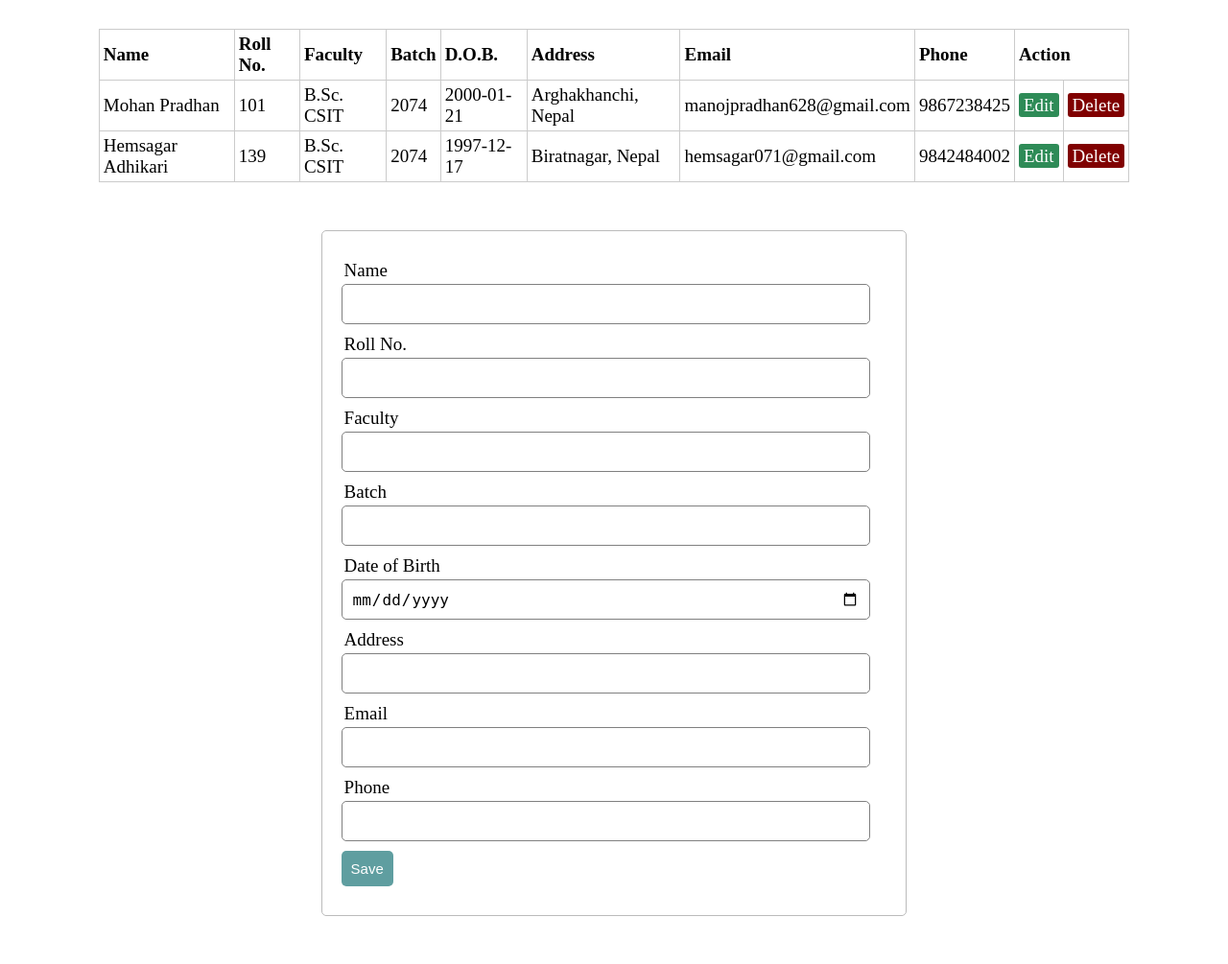
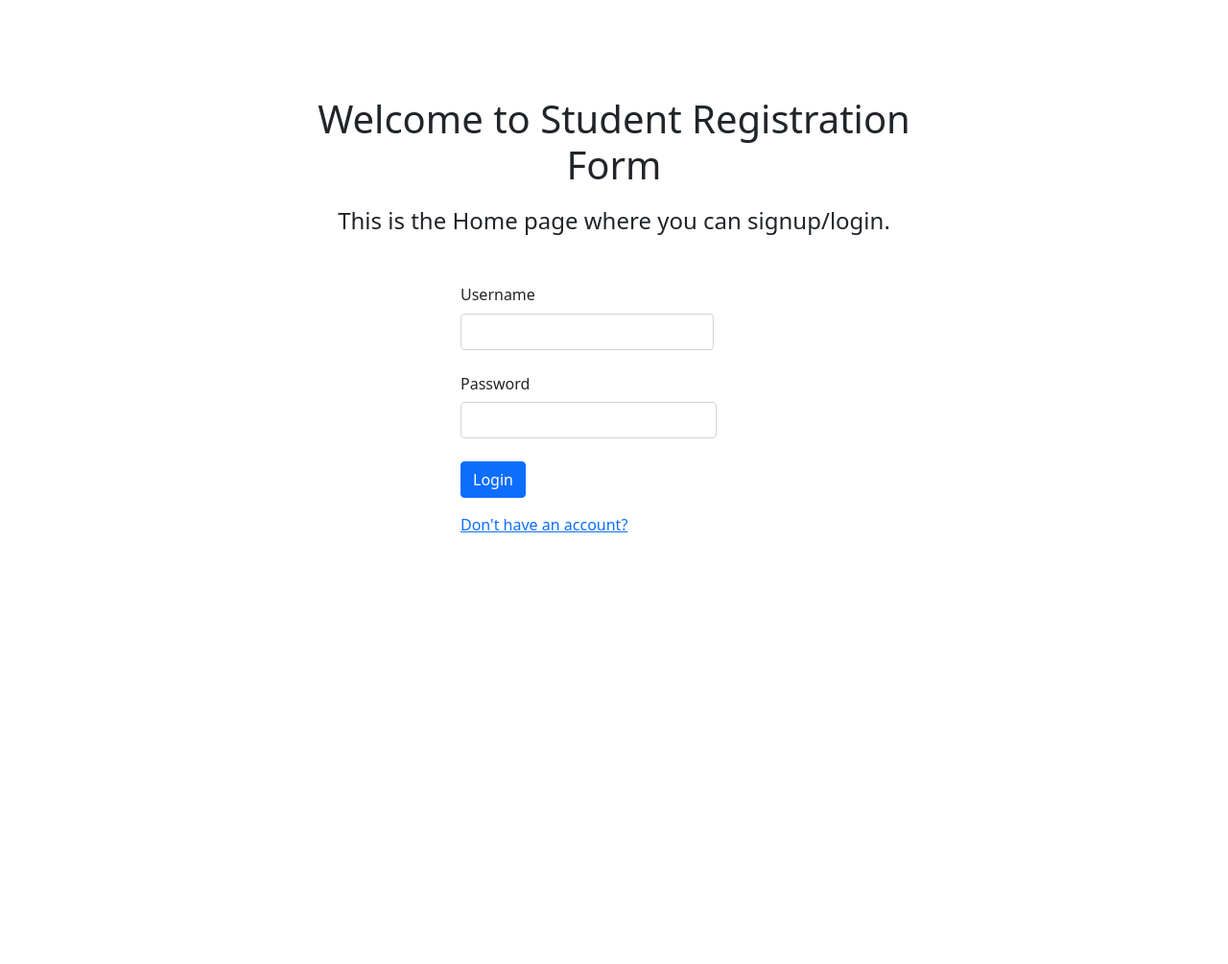
Before and after one commit to emoueitchaien/wt-student-record-mgmt, a PHP site: page / in a window 1280 px wide. Shown: the whole page at 96% size. After the commit the page ends 555 px from the top, so only its background shows below. Run offline with PHP 8.4, Linux system fonts and the light colour scheme; data comes from the database, SQL or seed files in the repository.

Commit message:
added signup, moved student form to student page

```diff
--- a/index.php
+++ b/index.php
@@ -1,136 +1,45 @@
-<?php  include('server.php'); ?>
-
-<?php
-	if (isset($_GET['edit'])) {
-		$id = $_GET['edit'];
-
-		// echo $id . gettype($id);
-
-		$update = true;
-
-		$record = mysqli_query($db, "SELECT * FROM students WHERE id=$id");
-
-		// echo gettype($record);
-
-		// if (!$record){
-		// 	printf("Error: %s\n", mysqli_error($db));
-		// 	exit();
-		// }
-
-		// printf(count(mysqli_fetch_array($record)));
-
-		// if (count(mysqli_fetch_array($record)) == 1 ) {
-			$n = mysqli_fetch_array($record);
-			$name = $n['name'];
-			$roll_no = $n['roll_no'];
-			$faculty = $n['faculty'];
-			$batch = $n['batch'];
-			$dob = $n['dob'];
-			$address = $n['address'];
-			$email = $n['email'];
-			$phone = $n['phone'];
-		// }
-	}
-?>
-
-<!DOCTYPE html>
-<html>
-<head>
-	<title>Student Form</title>
-	<link rel="stylesheet" type="text/css" href="style.css">
-	<script type="text/javascript" src="validate.js"></script>
-</head>
-<body>
-
-	<?php if (isset($_SESSION['message'])): ?>
-		<div class="msg">
-			<?php
-				echo $_SESSION['message'];
-				unset($_SESSION['message']);
-			?>
-		</div>
-	<?php endif ?>
 
 
-	<?php $results = mysqli_query($db, "SELECT * FROM students"); ?>
+<html>
 
-	<table>
-		<thead>
-			<tr>
-				<th>Name</th>
-				<th>Roll No.</th>
-				<th>Faculty</th>
-				<th>Batch</th>
-				<th>D.O.B.</th>
-				<th>Address</th>
-				<th>Email</th>
-				<th>Phone</th>
-				<th colspan="2">Action</th>
-			</tr>
-		</thead>
+	<head>
+		<title>Login</title>
+		<script src="login_validate.js"></script>
+		<link href="https://cdn.jsdelivr.net/npm/bootstrap@5.0.0-beta1/dist/css/bootstrap.min.css" rel="stylesheet"
+				integrity="sha384-giJF6kkoqNQ00vy+HMDP7azOuL0xtbfIcaT9wjKHr8RbDVddVHyTfAAsrekwKmP1" crossorigin="anonymous">
+	</head>
 
-		<?php while ($row = mysqli_fetch_array($results)) { ?>
-			<tr>
-				<td><?php echo $row['name']; ?></td>
-				<td><?php echo $row['roll_no']; ?></td>
-				<td><?php echo $row['faculty']; ?></td>
-				<td><?php echo $row['batch']; ?></td>
-				<td><?php echo $row['dob']; ?></td>
-				<td><?php echo $row['address']; ?></td>
-				<td><?php echo $row['email']; ?></td>
-				<td><?php echo $row['phone']; ?></td>
-				<td>
-					<a href="index.php?edit=<?php echo $row['id']; ?>" class="edit_btn" >Edit</a>
-				</td>
-				<td>
-					<a href="server.php?del=<?php echo $row['id']; ?>" class="del_btn">Delete</a>
-				</td>
-			</tr>
-		<?php } ?>
-	</table>
+	<body>
+		<?php
+			include("server.php");
+		?>
+		<div style="margin : 100px auto; width: 50%;">
 
-	<form name="student-form" method="post" action="server.php" >
-		<input type="hidden" name="id" value="<?php echo $id; ?>">
-		<div class="input-group">
-			<label>Name</label>
-			<input type="text" name="name" value="<?php echo $name; ?>">
+			<h1 style="text-align: center;">Welcome to Student Registration Form</h1>
+			<h4 style="text-align: center; margin-top: 20px;">This is the Home page where you can signup/login.</h4>
+
+			<div style=" width: 50%; margin: 50px auto;">
+				<form name="form1" class="row g-3 needs-validation" novalidate method="post">
+					<div class="col-md-10">
+						<label for="userName" class="form-label" >Username</label>
+						<input type="text" class="form-control" id="validationCustom01" name="username" required>
 					</div>
-		<div class="input-group">
-			<label>Roll No.</label>
-			<input type="text" name="roll_no" value="<?php $roll_no==0 ? printf("") : printf($roll_no); ?>">
+					<div class="mb-2">
+						<label for="inputPass" class="col-sm-2 col-form-label">Password</label>
+						<div class="col-md-10">
+							<input type="password" name="password1" class="form-control" id="inputpass">
 						</div>
-		<div class="input-group">
-			<label>Faculty</label>
-			<input type="text" name="faculty" value="<?php echo $faculty; ?>">
 					</div>
-		<div class="input-group">
-			<label>Batch</label>
-			<input type="text" name="batch" value="<?php $batch==0 ? printf("") : printf($batch); ?>">
+					<div class="col-12">
+						<button onclick="return validateForm()" style="margin-right: 20px" class="btn btn-primary"
+								type="submit" name="submit" value="Submit">Login</button>
 					</div>
-		<div class="input-group">
-			<label>Date of Birth</label>
-			<input type="date" name="dob" value="<?php echo $dob; ?>">
+					<a href="signup.php">Don't have an account?</a>
+				</form>
 			</div>
-		<div class="input-group">
-			<label>Address</label>
-			<input type="text" name="address" value="<?php echo $address; ?>">
+
 		</div>
-		<div class="input-group">
-			<label>Email</label>
-			<input type="text" name="email" value="<?php echo $email; ?>">
-		</div>
-		<div class="input-group">
-			<label>Phone</label>
-			<input type="text" name="phone" value="<?php $phone==0 ? printf("") : printf($phone); ?>">
-		</div>
-		<div class="input-group">
-			<!-- <button class="btn" type="submit" name="save" >Save</button> -->
-			<?php if ($update == true): ?>
-				<button class="btn" onclick="return validateForm()" type="submit" name="update" style="background: #556B2F;" >Update</button>
-			<?php else: ?>
-				<button class="btn" onclick="return validateForm()" type="submit" name="save" >Save</button>
-			<?php endif ?>
-		</div>
-	</form>
+
 	</body>
+
 </html>
--- a/server.php
+++ b/server.php
@@ -1,5 +1,6 @@
 <?php
 	session_start();
+	// $message = "";
 	$db = mysqli_connect('localhost', 'root', '', 'wt_crud');
 
 	// initialize variables
@@ -13,6 +14,36 @@
 	$email = "";
 	$phone = 0;
 	$update = false;
+
+	if(isset($_POST['submit'])) {
+		$user = mysqli_real_escape_string($db, $_POST['username']);
+		$pass = mysqli_real_escape_string($db, $_POST['password1']);
+
+		if($user == "" || $pass == "") {
+			echo "Either username or password field is empty.";
+			echo "<br/>";
+			echo "<a href='login.php'>Go back</a>";
+		}
+		else {
+			$result = mysqli_query($db, "SELECT * FROM register WHERE username = '$user' AND password1 = '$pass' ")
+						or die("Could not execute the select query.");
+
+			$row = mysqli_fetch_assoc($result);
+
+			if(is_array($row) && !empty($row)) {
+				$_SESSION["id"] = $row['id'];
+				$_SESSION["username"] = $row['username'];
+			} else {
+				echo "Invalid username or password.";
+				echo "<br/>";
+				echo "<a href='login.php'>Go back</a>";
+			}
+
+			if(isset($_SESSION["id"])) {
+				header("Location: student.php");
+			}
+		}
+	}
 
 	if (isset($_POST['save'])) {
 
@@ -31,7 +62,7 @@
 		);
 
 		$_SESSION['message'] = "Record saved";
-		header('location: index.php');
+		header('location: student.php');
 	}
 
 	if (isset($_POST['update'])) {
@@ -51,12 +82,13 @@
 		);
 
 		$_SESSION['message'] = "Record updated!";
-		header('location: index.php');
+		header('location: student.php');
 	}
 
 	if (isset($_GET['del'])) {
 		$id = $_GET['del'];
 		mysqli_query($db, "DELETE FROM students WHERE id=$id");
 		$_SESSION['message'] = "Record deleted!";
-		header('location: index.php');
+		header('location: student.php');
 	}
+?>
```
Also changed, not shown: student.php (added, +151 -0 lines). Lines whose indentation alone changed are shown as unchanged.
